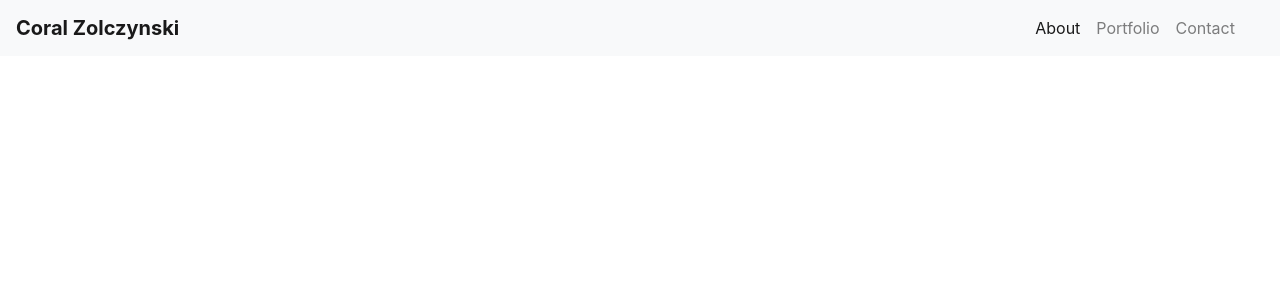
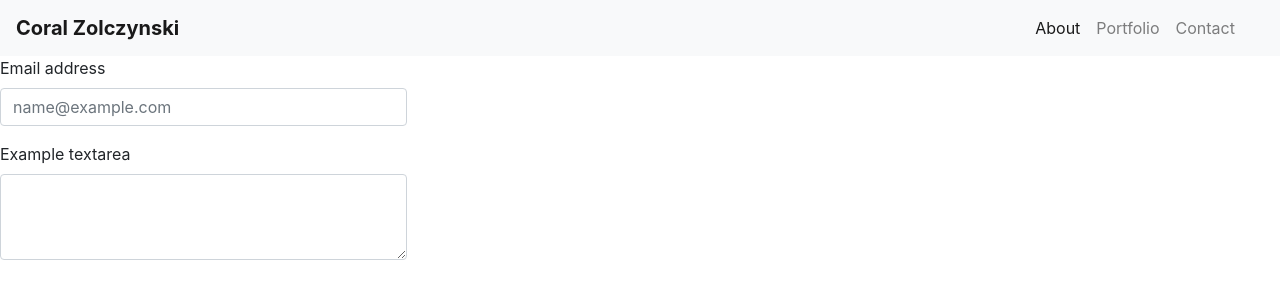
Before and after one commit to coralzolczynski/Bootstrap-Portfolio, a plain HTML site: page Contact.html in a window 1280 px wide. Drawn offline with nearby package versions, Linux system fonts and the light colour scheme.

Commit message:
added form to contact page

```diff
--- a/Contact.html
+++ b/Contact.html
@@ -32,7 +32,21 @@
                                   </ul>
                                 </div>
                         </nav>
-                </div>
+          </div>
 
-</body>
+            <form class="col-md-4">
+              <div class="col-md-4"></div>
+              <div class="form-group">
+                <label for="exampleFormControlInput1">Email address</label>
+                <input type="email" class="form-control" id="exampleFormControlInput1" placeholder="name@example.com">
+              </div>
+
+              <div class="form-group">
+                <label for="exampleFormControlTextarea1">Example textarea</label>
+                <textarea class="form-control" id="exampleFormControlTextarea1" rows="3"></textarea>
+              </div>
+            </form>
+
+
+  </body>
 </html>
```
